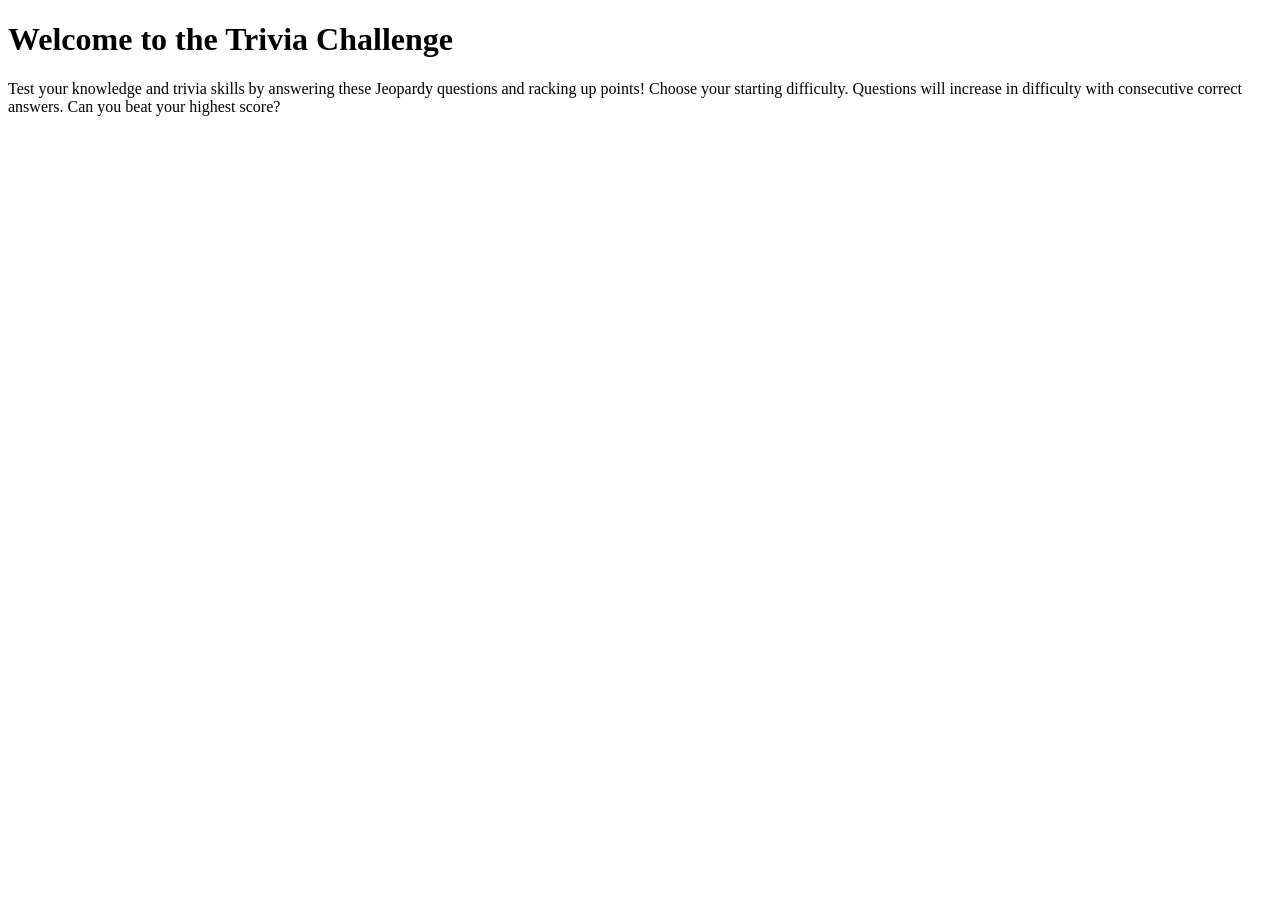
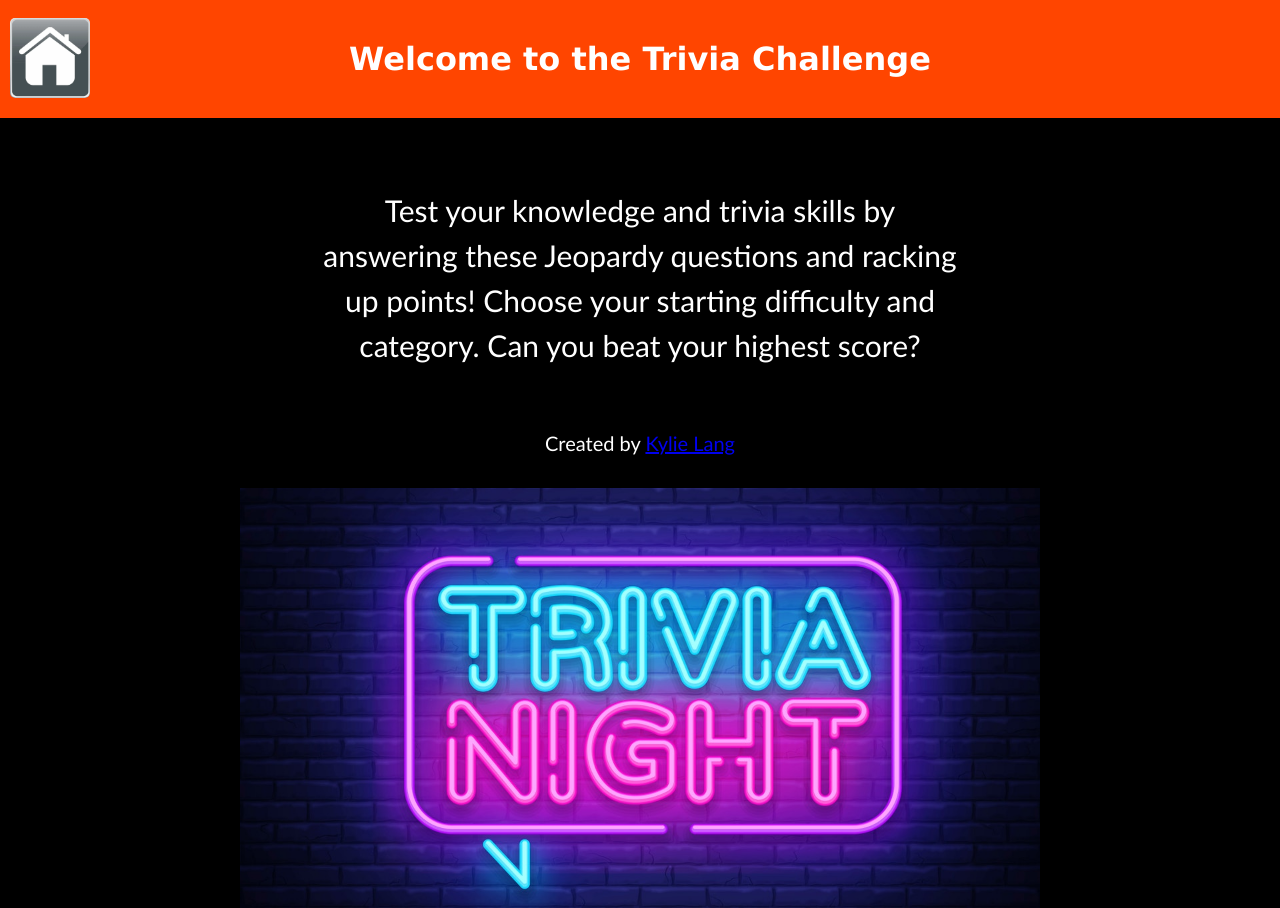
Before and after one commit to Kylie-Lang1/9-1-front-end-portfolio-project, a plain HTML site: page about.html in a window 1280 px wide. Before the commit the page ends 800 px from the top, so only its background shows below. Drawn offline with Linux system fonts and the light colour scheme.

Commit message:
Added CSS for about.html

```diff
--- /dev/null
+++ b/about.css
@@ -0,0 +1,47 @@
+h1 {
+    background-color: orangered;
+    margin: 0px;
+    padding: 40px ;
+    text-align: center;
+    color: white;
+    font-family: Verdana, Geneva, Tahoma, sans-serif;
+}
+
+body {
+    background-color: black;
+    margin: 0px;
+}
+
+#home {
+    width: 80px;
+    position: absolute;
+    margin-top: -100px;
+    margin-left: 10px;
+    border-radius: 5px;
+    border-color: orangered;
+}
+
+p {
+    text-align: center;
+    font-size: 30px;
+    margin-left: 25%;
+    margin-right: 25%;
+    color: white;
+    padding-top: 40px;
+    padding-bottom: 10px;
+    font-family: 'Gill Sans', 'Gill Sans MT', Calibri, 'Trebuchet MS', sans-serif;
+    line-height: 150%;
+}
+
+#creator {
+    font-size: 20px;
+    text-align: center;
+    padding-top: 20px;
+}
+
+img {
+    display: block;
+    margin: auto;
+    width: 800px;
+    height: auto;
+}
--- a/about.html
+++ b/about.html
@@ -4,10 +4,18 @@
     <meta charset="UTF-8">
     <meta http-equiv="X-UA-Compatible" content="IE=edge">
     <meta name="viewport" content="width=device-width, initial-scale=1.0">
-    <title>Document</title>
+    <title>About</title>
+    <link rel="stylesheet" href="./about.css">
 </head>
 <body>
-    <h1>Welcome to the Trivia Challenge</h1>
-    <p>Test your knowledge and trivia skills by answering these Jeopardy questions and racking up points! Choose your starting difficulty.  Questions will increase in difficulty with consecutive correct answers. Can you beat your highest score?</p>
+    <header>
+        <h1>Welcome to the Trivia Challenge</h1>
+        <a href="./index.html">
+            <img id="home" src="./assets/Home button.png">
+        </a>
+    </header>
+    <p>Test your knowledge and trivia skills by answering these Jeopardy questions and racking up points! Choose your starting difficulty and category. Can you beat your highest score?</p>
+    <p id="creator">Created by <a href="https://www.linkedin.com/in/kylie-lang-8ba021207/">Kylie Lang</a></p>
+    <img src="./assets/Trivia Night.jpeg">
 </body>
 </html>
```
Also changed, not shown: index.html (+4 -1 lines), style.css (+22 -1 lines), assets/Home button.png (added), assets/Quiz Time.jpeg (added), assets/Red button.png (added), assets/Screenshot API Data.png (renamed from assets/Screen Shot 2022-09-09 at 8.34.49 AM.png), assets/Trivia Night.jpeg (added), assets/vectorstock_274787/free-license-attribution.txt (added), assets/vectorstock_274787/vectorstock_274787/vectorstock_274787.jpg (added), 7 other files.
